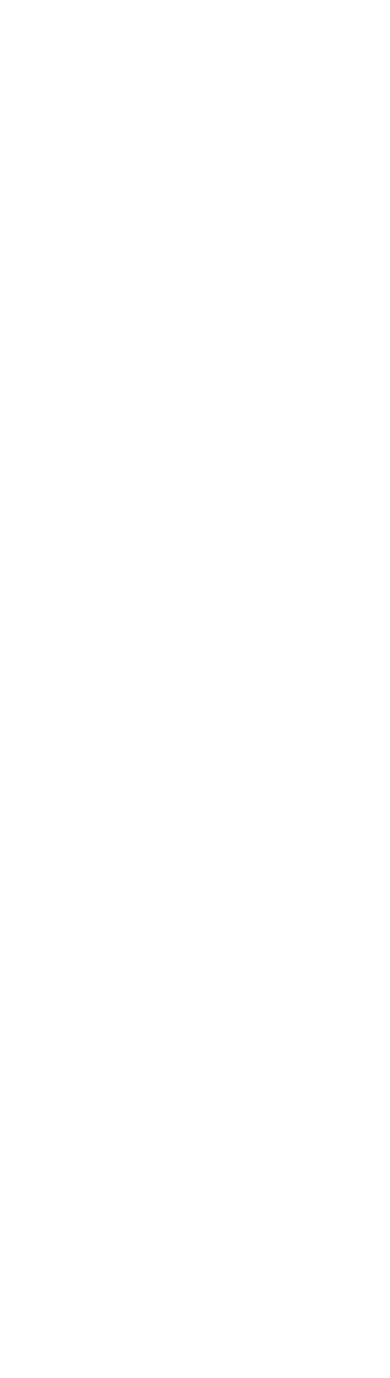
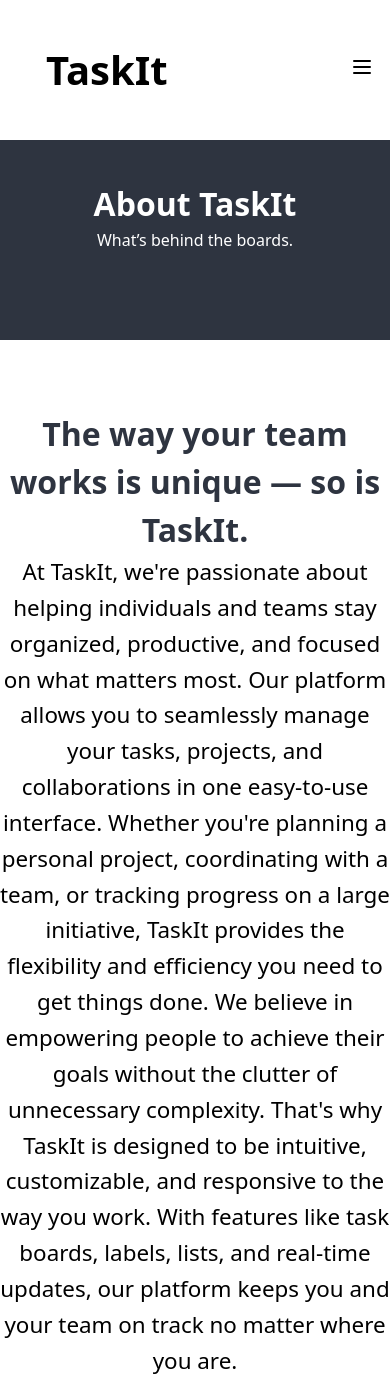
Before and after one commit to ArbisonKrasniqi/TaskIt, a React (Create React App) app in the folder frontend/: page /aboutus in a window 390 px wide. Before the commit this address had no page. Before the commit the page ends 844 px from the top, so only its background shows below. Built offline with nearby package versions, Linux system fonts and the light colour scheme.

Commit message:
About us
-osht kry about us komplet me responsive e me krejt. veq nese ka me pas naj ndryshim te naj ngjyre ose najsen ne dizajn

```diff
--- a/frontend/src/App.js
+++ b/frontend/src/App.js
@@ -2,11 +2,11 @@ import { BrowserRouter, Route, Routes } from 'react-router-dom';
 import Login from './Pages/loginPage.jsx';
 import Dashboard from './Pages/dashboard.jsx';
 import Main from './Pages/Main.jsx'
-import Preview from './Components/Preview/header.jsx';
+import Preview from './Components/Preview/preview.jsx';
+import AboutUs from './Components/Preview/aboutus.jsx';
 import Boards from './Components/ContentFromSide/Boards.jsx';
 import TaskModal from './Components/TaskModal/TaskModal.jsx';
 import SignUpPage from './Pages/signUpPage.jsx';
-
 import React, { Suspense, lazy } from 'react';
 import LoadingModal from './Components/Modal/LoadingModal.jsx';
 
@@ -21,6 +21,7 @@ const App = () => {
           <Route path="/signup" element={<SignUpPage/>}/>
           <Route path="/dashboard/*" element={<Dashboard/>}/>
           <Route path="/preview" element={<Preview/>}/>
+          <Route path="/aboutus" element={<AboutUs/>}/>
           <Route path="/board/:id" element={<Boards/>} />
           <Route path="/task" element={<TaskModal/>}/>
         </Routes>
--- a/frontend/src/Components/ContentFromSide/Workspaces.jsx
+++ b/frontend/src/Components/ContentFromSide/Workspaces.jsx
@@ -7,8 +7,12 @@ import { WorkspaceContext } from "../Side/WorkspaceContext.jsx";
 import { useNavigate } from "react-router-dom";
 
 
+
+
 const Workspaces = () =>{
     const { userId, workspaces } = useContext(WorkspaceContext);
+    // qita searchTerm e shtova se ma qitke ni error
+    const [searchTerm, setSearchTerm] = useState('');
     const [OwnedWorkspaces, setOwnedWorkspaces] = useState([]);
     const [MemberWorkspaces, setMemberWorkspaces] = useState([]);
     const navigate = useNavigate();
--- a/frontend/src/Components/LogIn/LogInForm.jsx
+++ b/frontend/src/Components/LogIn/LogInForm.jsx
@@ -5,7 +5,9 @@ import Button from '../Sign-up/Button.jsx';
 import { StoreTokens } from '../../Services/TokenService.jsx';
 import { postData } from '../../Services/FetchService.jsx';
 import { useNavigate } from 'react-router-dom';
-import { jwtDecode } from 'jwt-decode';
+import jwtDecode from 'jwt-decode';
+// import { jwtDecode } from 'jwt-decode';
+// po e boj koment se nuk pom bon me kllapa e qishtu pomm punon
 
 const LogInForm =  () =>{
 
--- a/frontend/src/Components/Preview/aboutus.jsx
+++ b/frontend/src/Components/Preview/aboutus.jsx
@@ -1,11 +1,82 @@
 import React, { useState } from 'react';
+import { useNavigate } from 'react-router-dom';
+
 
 
 const AboutUs = () => {
+    const [menuOpen, setMenuOpen] = useState(false);
+
+    const toggleMenu = () => {
+        setMenuOpen(!menuOpen);
+    };
+
+    const navigate = useNavigate();
 
     return(
-        <div>
-            <h1>ABOUT US</h1>
+        <div className=''>
+            <div className="flex items-center justify-between mx-auto px-4 py-2.5">
+                <button  onClick={() => navigate(`/Preview`)} style={{ textAlign: 'left', padding: 30, color: 'dark-blue', fontSize: '40px', fontWeight: 'bold' }}>TaskIt</button>
+                {/* Desktop Menu */}
+                <div className="hidden md:flex md:space-x-8">
+                    <button  onClick={() => navigate(`/AboutUs`)} className="py-2 px-3  hover:bg-black-100 rounded md:hover:bg-transparent md:border-0 dark:text-gray-400 md:dark:hover:text-black dark:hover:bg-gray-700 dark:hover:text-white md:dark:hover:bg-transparent ">About Us</button>
+                    <a href="#" className="py-2 px-3  hover:bg-black-100 rounded md:hover:bg-transparent md:border-0 dark:text-gray-400 md:dark:hover:text-black dark:hover:bg-gray-700 dark:hover:text-white md:dark:hover:bg-transparent">Contact Us</a>
+                </div>
+
+
+
+                {/* Desktop Login Button */}
+                <div className="hidden md:flex">
+                    <button className="flex items-center justify-center px-5 py-3 rounded-md text-base font-medium text-center border border-transparent shadow-md" style={{backgroundImage: 'linear-gradient(115deg, #1a202c, #2d3748)'}}>
+                        <span className="text-white">Login</span>
+                    </button>
+                </div>
+
+                {/* Mobile Menu Button */}
+                <div className="md:hidden">
+                    <button onClick={toggleMenu} className="text-black">
+                        <svg className="w-6 h-6" fill="none" stroke="currentColor" viewBox="0 0 24 24" xmlns="http://www.w3.org/1000/svg">
+                            <path strokeLinecap="round" strokeLinejoin="round" strokeWidth="2" d="M4 6h16M4 12h16M4 18h16"></path>
+                        </svg>
+                    </button>
+                </div>
+            </div>
+            {/* Mobile Dropdown Menu */}
+            {menuOpen && (
+                <div className="md:hidden text-white" style={{ backgroundImage: 'linear-gradient(150deg, #2E3440, #414B5C)'}} >
+                    <ul className="flex flex-col items-start p-4 space-y-4 rounded-lg">
+                        <li><button  onClick={() => navigate(`/AboutUs`)} className="text-gray-400">About Us</button></li>
+                        <li><a href="#" className="text-gray-400">Contact Us</a></li>
+                        <li>
+                            <button className="w-full py-3 px-5 text-center text-white rounded-md" style={{ backgroundImage: 'linear-gradient(115deg,  #1a202c, #2d3748)'}}>
+                                Login
+                            </button>
+                        </li>
+                    </ul>
+                </div>
+            )}
+
+
+            <div style={{ height: '200px', backgroundColor: '#2E3440', textAlign: 'center', paddingTop: '40px'}}>
+                <h1 style={{fontSize: '2rem', fontWeight: 'bold', color: 'white'}}>About TaskIt</h1>
+                <h1 style={{fontSize: '1rem', color: 'white'}}>What’s behind the boards.</h1>
+            </div>
+
+
+            <div style={{ paddingTop: '70px', textAlign: 'center', display: 'flex', flexDirection: 'column', alignItems: 'center'}}>
+                <h1 style={{ fontSize: '2rem', fontWeight: 'bold', color: '#2E3440' }}>The way your team works is unique — so is TaskIt.</h1>
+                <p style={{ maxWidth: '1000px', width: '100%', fontSize: '1.4rem', lineHeight: '1.6', margin: '0 auto'}}>
+                    At TaskIt, we're passionate about helping individuals and teams stay organized, productive, and focused on what matters most. Our platform allows you to seamlessly manage your tasks, projects,
+                    and collaborations in one easy-to-use interface. Whether you're planning a personal project, coordinating with a team, or
+                    tracking progress on a large initiative, TaskIt provides the flexibility and efficiency you need to get things done.
+                    We believe in empowering people to achieve their goals without the clutter of unnecessary complexity. That's why TaskIt is designed to be intuitive, customizable, and responsive to the way you work.
+                    With features like task boards, labels, lists, and real-time updates, our platform keeps you and your team on track no matter where you are.
+                </p>
+            </div>
+
+
+
+
+
         </div>
     );
 
--- a/frontend/src/Components/Preview/header.jsx
+++ b/frontend/src/Components/Preview/preview.jsx
@@ -1,34 +1,33 @@
 // import React from 'react';
 import React, { useState } from 'react';
 import mainimg from '../Preview/main.png';
+import { useNavigate } from 'react-router-dom';
+import AboutUs from '../Preview/aboutus.jsx';
 
 const Preview = () =>{
 
-    const [menuOpen, setMenuOpen] = useState(false);
+  const [menuOpen, setMenuOpen] = useState(false);
 
   const toggleMenu = () => {
     setMenuOpen(!menuOpen);
   };
 
+  const navigate = useNavigate();
 
 
-
- return(
+  return(
 
 
     <nav className="min-h-screen">
     <div className="flex items-center justify-between mx-auto px-4 py-2.5">
-      <h1 style={{ textAlign: 'left', padding: 30, color: 'dark-blue', fontSize: '40px', fontWeight: 'bold' }}>Taskit</h1>
+      <h1 style={{ textAlign: 'left', padding: 30, color: 'dark-blue', fontSize: '40px', fontWeight: 'bold' }}>TaskIt</h1>
 
-      {/* Desktop Menu */}
+
       <div className="hidden md:flex md:space-x-8">
-        <a href="aboutus.jsx" className="py-2 px-3  hover:bg-black-100 rounded md:hover:bg-transparent md:border-0 dark:text-gray-400 md:dark:hover:text-black dark:hover:bg-gray-700 dark:hover:text-white md:dark:hover:bg-transparent ">About Us</a>
+        <button  onClick={() => navigate(`/AboutUs`)} className="py-2 px-3  hover:bg-black-100 rounded md:hover:bg-transparent md:border-0 dark:text-gray-400 md:dark:hover:text-black dark:hover:bg-gray-700 dark:hover:text-white md:dark:hover:bg-transparent ">About Us</button>
         <a href="#" className="py-2 px-3  hover:bg-black-100 rounded md:hover:bg-transparent md:border-0 dark:text-gray-400 md:dark:hover:text-black dark:hover:bg-gray-700 dark:hover:text-white md:dark:hover:bg-transparent">Contact Us</a>
       </div>
 
-
-
-      {/* Desktop Login Button */}
       <div className="hidden md:flex">
         <button className="flex items-center justify-center px-5 py-3 rounded-md text-base font-medium text-center border border-transparent shadow-md" style={{backgroundImage: 'linear-gradient(115deg, #1a202c, #2d3748)'}}>
           <span className="text-white">Login</span>
@@ -49,7 +48,7 @@ const Preview = () =>{
     {menuOpen && (
       <div className="md:hidden  bg-gray-800 text-white">
         <ul className="flex flex-col items-start p-4 space-y-4 rounded-lg">
-          <li><a href="#" className="text-gray-400">About Us</a></li>
+          <li><button  onClick={() => navigate(`/AboutUs`)} className="text-gray-400 ">About Us</button></li>
           <li><a href="#" className="text-gray-400">Contact Us</a></li>
           <li>
             <button className="w-full py-3 px-5 text-center text-white rounded-md" style={{ backgroundImage: 'linear-gradient(115deg, #1a202c, #2d3748)'}}>
--- a/frontend/src/Components/ProfilePic/NavbarProfilePic.jsx
+++ b/frontend/src/Components/ProfilePic/NavbarProfilePic.jsx
@@ -2,6 +2,7 @@ import React, { useContext } from 'react'
 import { DropdownContext } from '../Navbar/Navbar';
 import { MainContext } from '../../Pages/MainContext';
 import { WorkspaceContext } from '../Side/WorkspaceContext';
+import { useNavigate } from 'react-router-dom';
 const NavbarProfilePic = () => {
 
     const navigate = useNavigate();
--- a/frontend/src/Pages/Main.jsx
+++ b/frontend/src/Pages/Main.jsx
@@ -17,6 +17,9 @@ import Calendar from '../Components/ContentFromSide/Calendar.jsx';
 import LoadingModal from '../Components/Modal/LoadingModal.jsx';
 import Members from '../Components/ContentFromSide/Members.jsx';
 import WithAuth from "../Services/WithAuth.jsx";
+
+// import Preview from '../Components/Preview/preview.jsx';
+import AboutUs from '../Components/Preview/aboutus.jsx';
 
 const Main = () => {
     const {opened, workspaceId, boardId, taskId} = useParams();
@@ -83,6 +86,7 @@ const Main = () => {
                             {opened === 'calendar' && <Calendar/>}
                             {opened === 'loadingModal' && <LoadingModal/>}
                             {opened === 'members' && <Members />}
+                            {opened === 'aboutus' && <AboutUs/>}
                         </div>
                     </div>
                 </div>
--- a/frontend/src/Pages/preview.jsx
+++ b/frontend/src/Pages/preview.jsx
@@ -1,9 +1,9 @@
-import React from 'react';
-const Preview = () =>{
+// import React from 'react';
+// const Preview = () =>{
 
 
-    return (<h1>Preview page</h1>);
+//     return (<h1>Preview page</h1>);
 
-}
+// }
 
-export default Preview
+// export default Preview
```
Also changed, not shown: frontend/package.json (+4 -11 lines).
